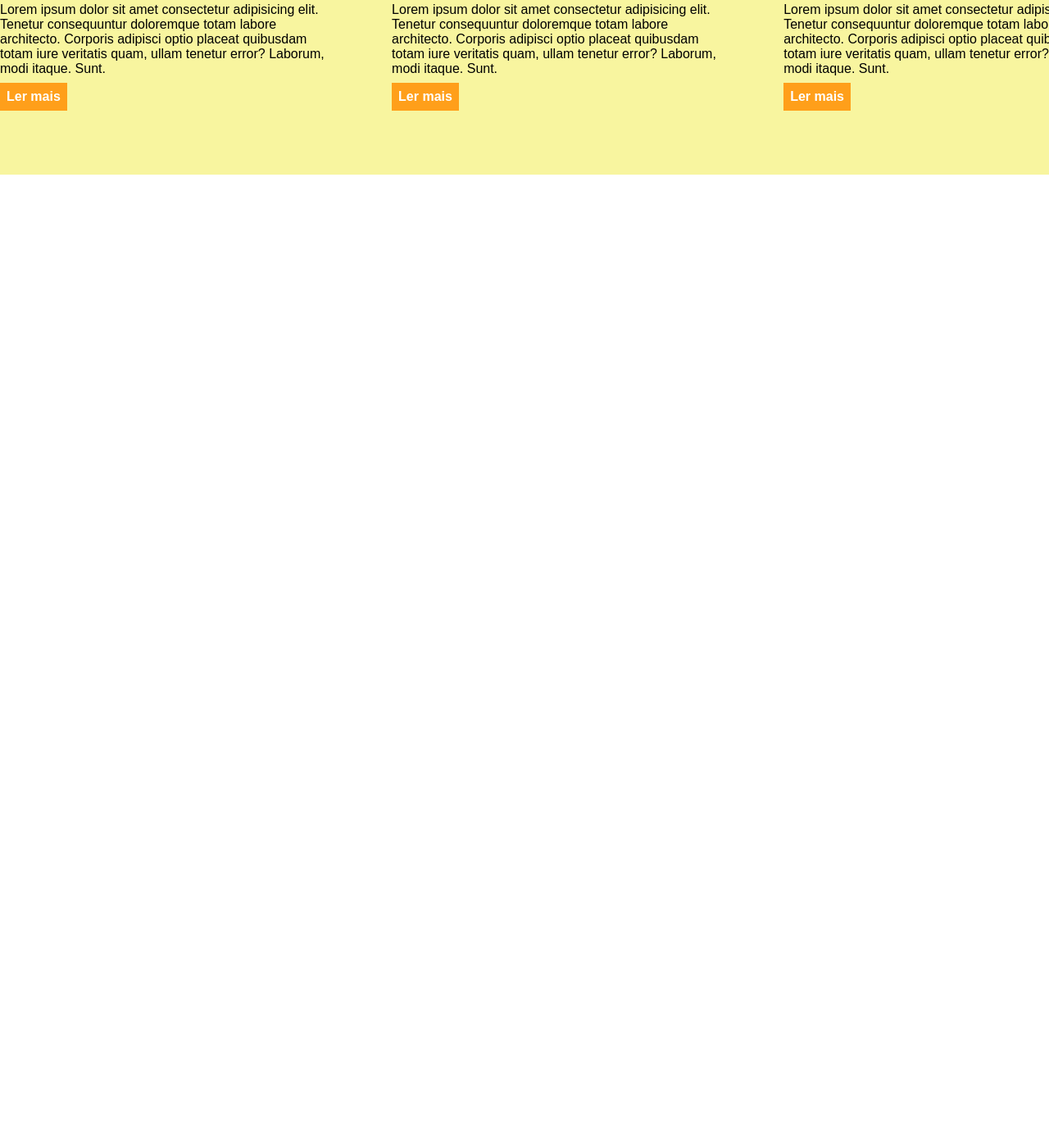
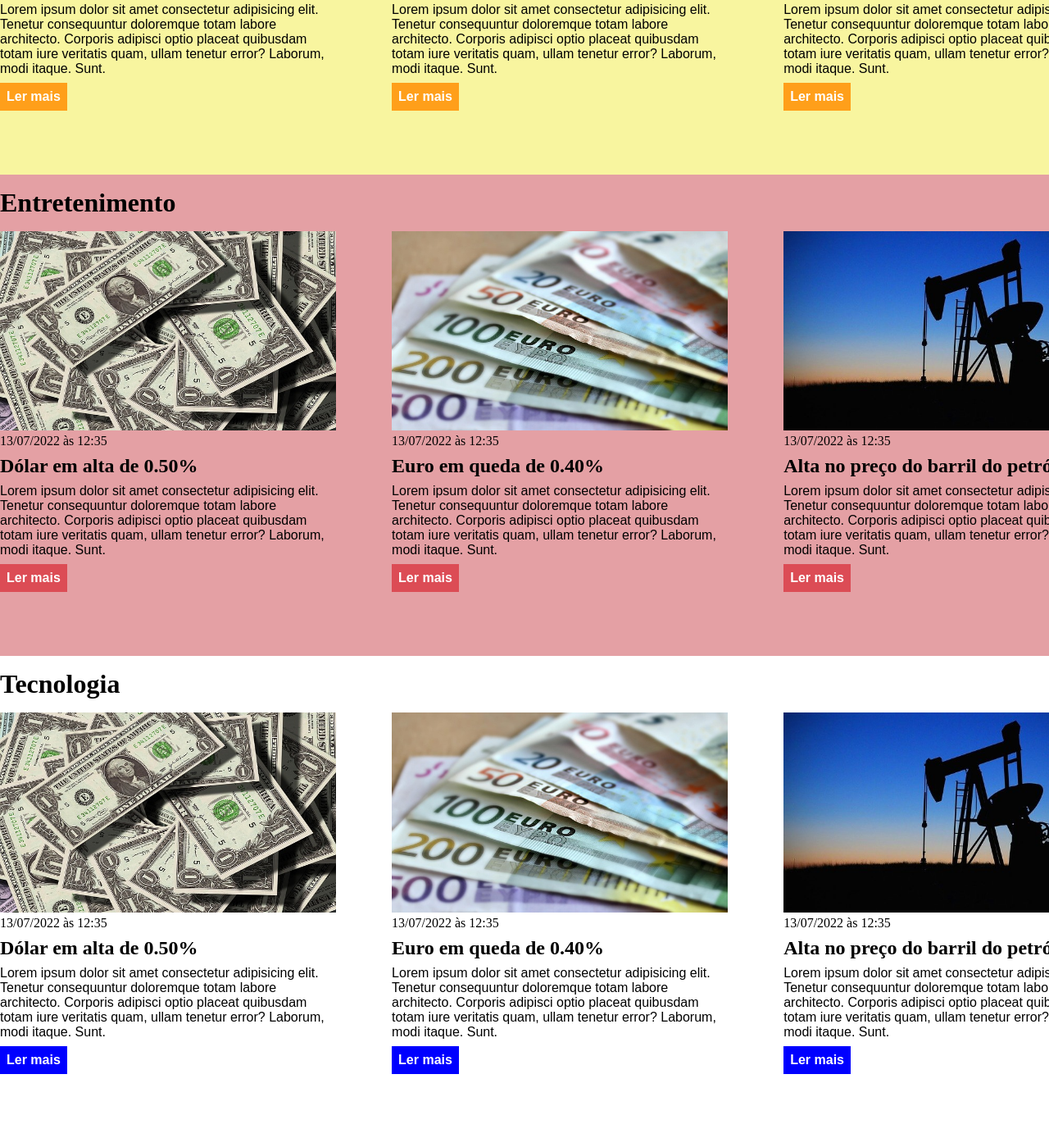
Before and after one commit to HerbAlves/curso_ebac_frontend, a plain HTML site: page index.html in a window 1280 px wide. Shown: the part 1500-2888 px from the top of the page at 82% size. Before the commit the page ends 1713 px from the top, so only its background shows below. Drawn offline with Linux system fonts and the light colour scheme.

Commit message:
Adding images

```diff
--- a/index.html
+++ b/index.html
@@ -112,7 +112,87 @@
                 <a href="#" title="Leia a notícia completa">Ler mais</a>
             </article>
         </div>
+    </div>
+    </section>
+    <section id="entertainment">
+        <div class="container">
+            <h2>Entretenimento</h2>
+        <div class="articles">
+            <article>
+                <img src="./imagens/dolares.jpg" alt="Muitos dólares" />
+                <header>
+                    <time>13/07/2022 às 12:35</time>
+                </header>
+                <h3>Dólar em alta de 0.50%</h3>
+                <p>
+                    Lorem ipsum dolor sit amet consectetur adipisicing elit. Tenetur consequuntur doloremque totam labore architecto. Corporis adipisci optio placeat quibusdam totam iure veritatis quam, ullam tenetur error? Laborum, modi itaque. Sunt.
+                </p>
+                <a href="#" title="Leia a notícia completa">Ler mais</a>
+            </article>
+            <article>
+                <img src="./imagens/euro.jpg" alt="Várias notas de euro" />
+                <header>
+                    <time>13/07/2022 às 12:35</time>
+                </header>
+                <h3>Euro em queda de 0.40%</h3>
+                <p>
+                    Lorem ipsum dolor sit amet consectetur adipisicing elit. Tenetur consequuntur doloremque totam labore architecto. Corporis adipisci optio placeat quibusdam totam iure veritatis quam, ullam tenetur error? Laborum, modi itaque. Sunt.
+                </p>
+                <a href="#" title="Leia a notícia completa">Ler mais</a>
+            </article>
+            <article>
+                <img src="./imagens/petroleo.jpg" alt="Extração de petróleo" />
+                <header>
+                    <time>13/07/2022 às 12:35</time>
+                </header>
+                <h3>Alta no preço do barril do petróleo</h3>
+                <p>
+                    Lorem ipsum dolor sit amet consectetur adipisicing elit. Tenetur consequuntur doloremque totam labore architecto. Corporis adipisci optio placeat quibusdam totam iure veritatis quam, ullam tenetur error? Laborum, modi itaque. Sunt.
+                </p>
+                <a href="#" title="Leia a notícia completa">Ler mais</a>
+            </article>
         </div>
+    </div>
+    </section>
+    <section id="technology">
+        <div class="container">
+            <h2>Tecnologia</h2>
+        <div class="articles">
+            <article>
+                <img src="./imagens/dolares.jpg" alt="Muitos dólares" />
+                <header>
+                    <time>13/07/2022 às 12:35</time>
+                </header>
+                <h3>Dólar em alta de 0.50%</h3>
+                <p>
+                    Lorem ipsum dolor sit amet consectetur adipisicing elit. Tenetur consequuntur doloremque totam labore architecto. Corporis adipisci optio placeat quibusdam totam iure veritatis quam, ullam tenetur error? Laborum, modi itaque. Sunt.
+                </p>
+                <a href="#" title="Leia a notícia completa">Ler mais</a>
+            </article>
+            <article>
+                <img src="./imagens/euro.jpg" alt="Várias notas de euro" />
+                <header>
+                    <time>13/07/2022 às 12:35</time>
+                </header>
+                <h3>Euro em queda de 0.40%</h3>
+                <p>
+                    Lorem ipsum dolor sit amet consectetur adipisicing elit. Tenetur consequuntur doloremque totam labore architecto. Corporis adipisci optio placeat quibusdam totam iure veritatis quam, ullam tenetur error? Laborum, modi itaque. Sunt.
+                </p>
+                <a href="#" title="Leia a notícia completa">Ler mais</a>
+            </article>
+            <article>
+                <img src="./imagens/petroleo.jpg" alt="Extração de petróleo" />
+                <header>
+                    <time>13/07/2022 às 12:35</time>
+                </header>
+                <h3>Alta no preço do barril do petróleo</h3>
+                <p>
+                    Lorem ipsum dolor sit amet consectetur adipisicing elit. Tenetur consequuntur doloremque totam labore architecto. Corporis adipisci optio placeat quibusdam totam iure veritatis quam, ullam tenetur error? Laborum, modi itaque. Sunt.
+                </p>
+                <a href="#" title="Leia a notícia completa">Ler mais</a>
+            </article>
+        </div>
+    </div>
     </section>
 </body>
 </html>
--- a/main.css
+++ b/main.css
@@ -109,3 +109,11 @@ section h2 {
 #economy .articles article a {
     background-color: #ff9f1a;
 }
+
+#entertainment {
+    background-color: #e4a0a4;
+}
+
+#entertainment .articles article a {
+    background-color: #dc4c55;
+}
```
Also changed, not shown: imagens/celular.jpg (added), imagens/cinema.jpg (added), imagens/ia.jpg (added), imagens/museu.jpg (added), imagens/parque.jpg (added), imagens/robo.jpg (added).
